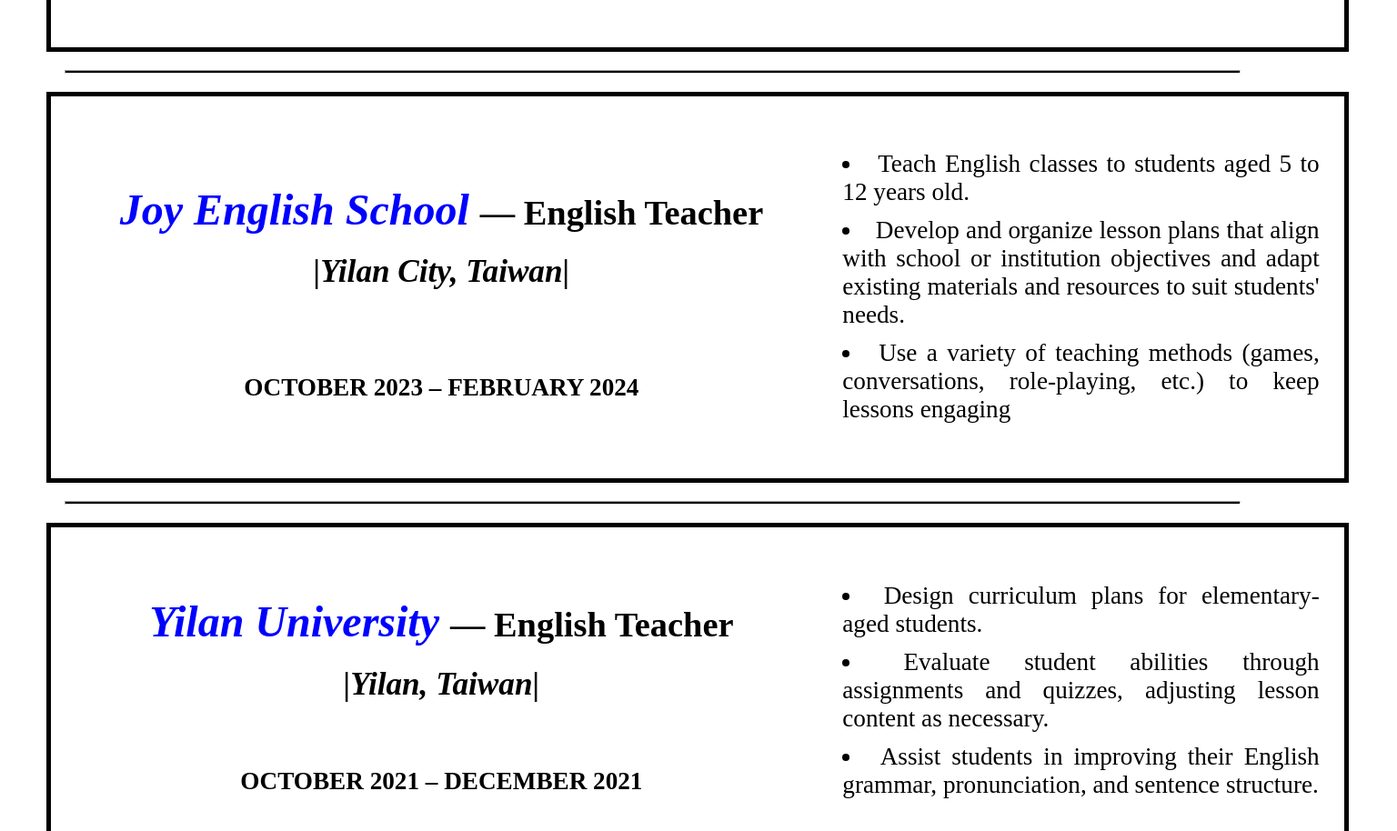
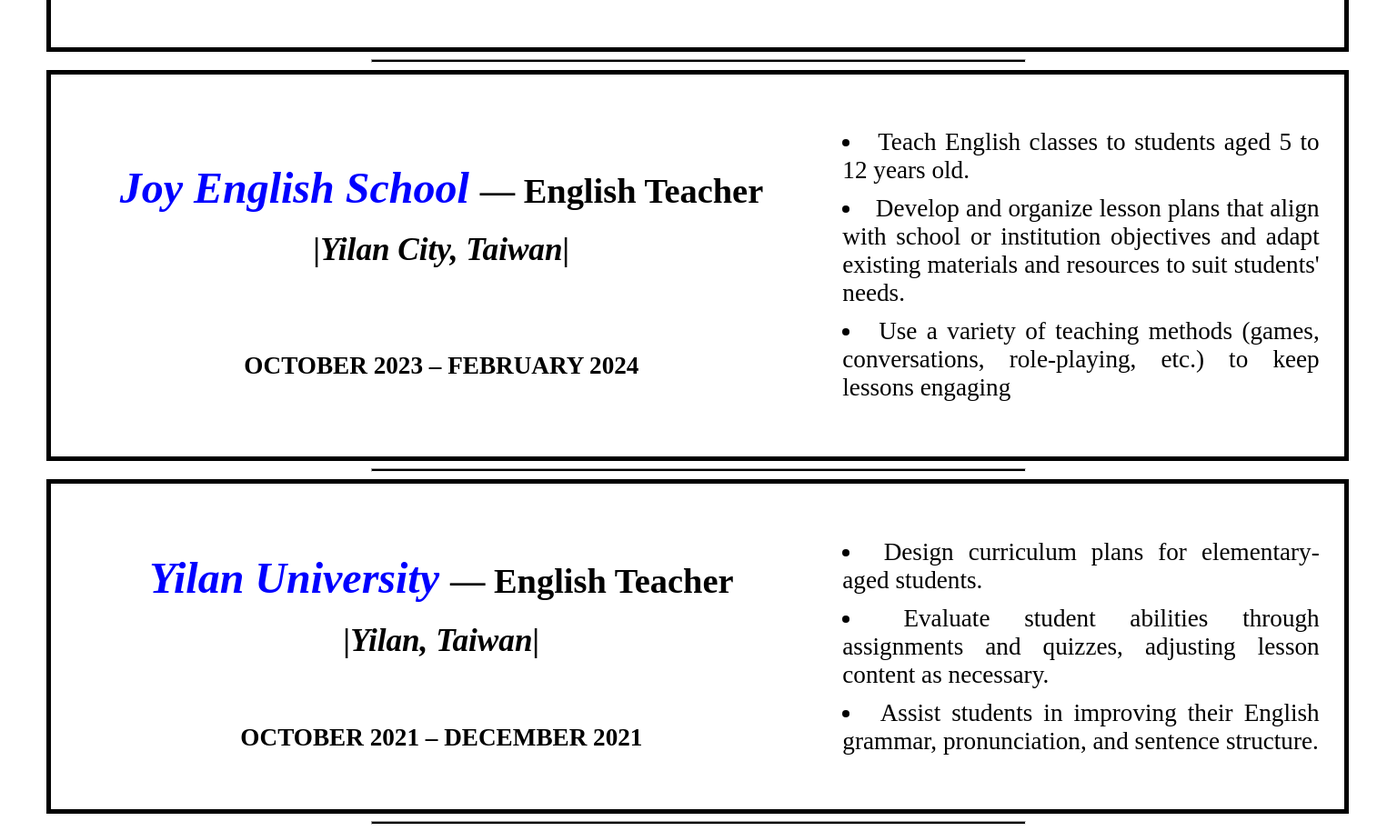
Before and after one commit to christy232458/my_website, a website: page index.html in a window 1536 px wide. Shown: the part 3842-4756 px from the top of the page at 91% size. Drawn offline with Linux system fonts and the light colour scheme.

Commit message:
updated experience separator

```diff
--- a/style.css
+++ b/style.css
@@ -2982,7 +2982,7 @@
         .experience-separator {
             display: block;
             height: 1px;
-            width: 90%;
+            width: 50%;
             background-color: black;
         }
 
@@ -3192,9 +3192,8 @@
                 .experience-separator {
                     display: block;
                     height: 2px;
-                    width: 90%;
+                    width: 50%;
                     background-color: black;
-                    margin: 20px;
                 }
 
                 .location {
```
